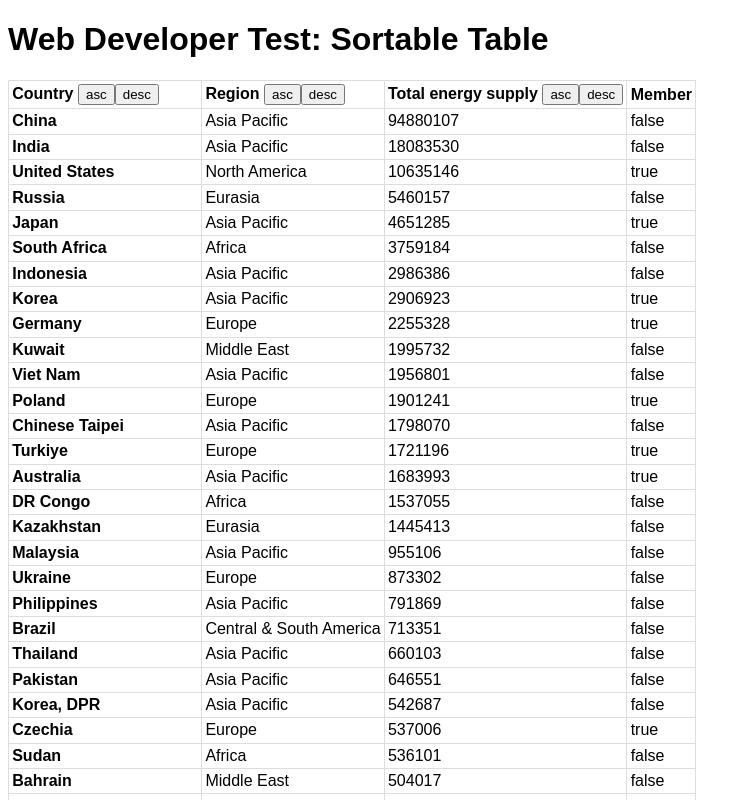
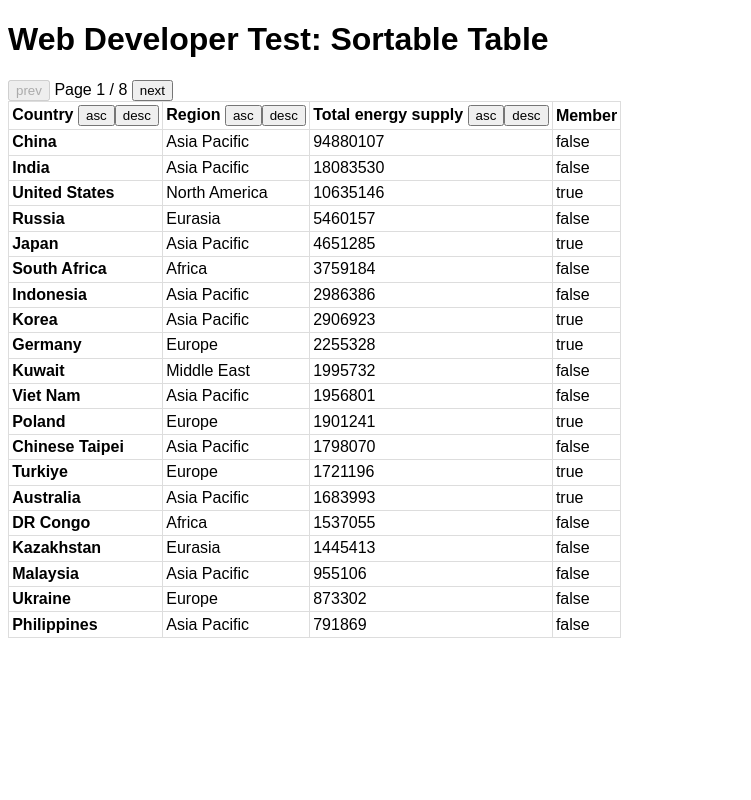
Before and after one commit to nmorduch/table-test, a Vue app: page / in a window 1280 px wide. Shown: the top 800 px of the page, without its empty margins (0-751 px from the left). Built offline with nearby package versions, Linux system fonts and the light colour scheme.

Commit message:
Add basic pagination

```diff
--- a/src/App.vue
+++ b/src/App.vue
@@ -1,10 +1,21 @@
 <script setup>
-import { ref } from 'vue'
+import { ref, computed } from 'vue'
 import Country from './components/Country.vue'
 import data from './assets/data.json'
 
 const countries = ref([...data])
 sortCountries()
+
+const pageSize = 20
+const totalPages = ref(Math.ceil(countries.value.length / pageSize))
+const currentPage = ref(1)
+
+const currentCountries = computed(() => {
+  // Pages are indexed from 1 so subtract one for 0-indexed slice
+  let pageStart = (currentPage.value - 1) * pageSize
+  let pageEnd = currentPage.value * pageSize
+  return countries.value.slice(pageStart, pageEnd)
+})
 
 function sortCountries(property = 'Total energy supply', ascending = false) {
   countries.value.sort((a, b) => {
@@ -43,6 +54,9 @@ function sortCountries(property = 'Total energy supply', ascending = false) {
   </header>
 
   <main>
+    <button :disabled="currentPage == 1" @click="currentPage--">prev</button>
+    Page {{ currentPage }} / {{ totalPages }}
+    <button :disabled="currentPage == totalPages" @click="currentPage++">next</button>
     <table>
       <thead>
         <tr>
@@ -66,7 +80,7 @@ function sortCountries(property = 'Total energy supply', ascending = false) {
       </thead>
       <tbody>
         <Country
-          v-for="country in countries"
+          v-for="country in currentCountries"
           :key="country.country"
           :countryName="country.country"
           :region="country.region"
```
